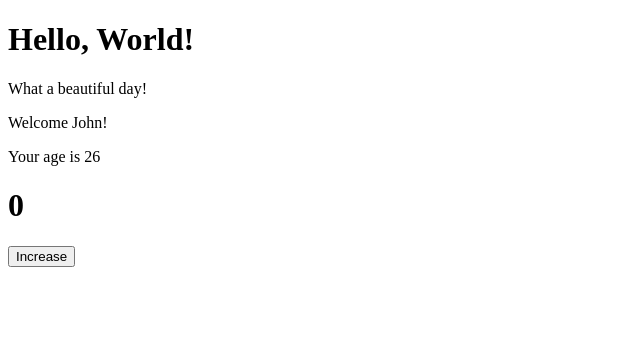
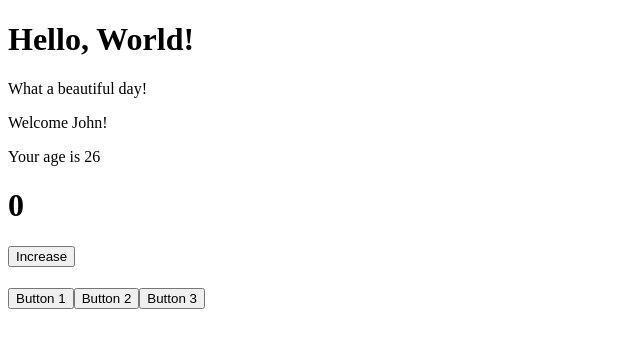
Before and after one commit to Aliberk17/react-exercises, a React (Create React App) app: page / in a window 1280 px wide. Shown: the top 348 px of the page, without its empty margins (0-640 px from the left). Built offline with nearby package versions, Linux system fonts and the light colour scheme.

Commit message:
Events - 03

```diff
--- a/src/App.js
+++ b/src/App.js
@@ -1,4 +1,5 @@
 import React, { Component } from "react";
+import ClickTracker from "./ClickTracker";
 import Counter from "./Counter";
 import Hello from "./Hello";
 import Welcome from "./Welcome";
@@ -10,6 +11,7 @@ export default class App extends Component {
         <Hello />
         <Welcome name="John" age="26" />
         <Counter initialValue={0} incrementInterval={2000} incrementAmount={7} />
+        <ClickTracker/>
       </div>
     );
   }
--- /dev/null
+++ b/src/ClickTracker.js
@@ -0,0 +1,30 @@
+import React, { Component } from "react";
+
+export default class ClickTracker extends Component {
+  state = {
+    buttonName: "",
+  };
+
+  eventHandler = (event) => {
+    this.setState({
+      buttonName: event.target.name,
+    });
+  };
+
+  render() {
+    return (
+      <div>
+        <h1>{this.state.buttonName}</h1>
+        <button name="Button 1" onClick={this.eventHandler}>
+          Button 1
+        </button>
+        <button name="Button 2" onClick={this.eventHandler}>
+          Button 2
+        </button>
+        <button name="Button 3" onClick={this.eventHandler}>
+          Button 3
+        </button>
+      </div>
+    );
+  }
+}
```
